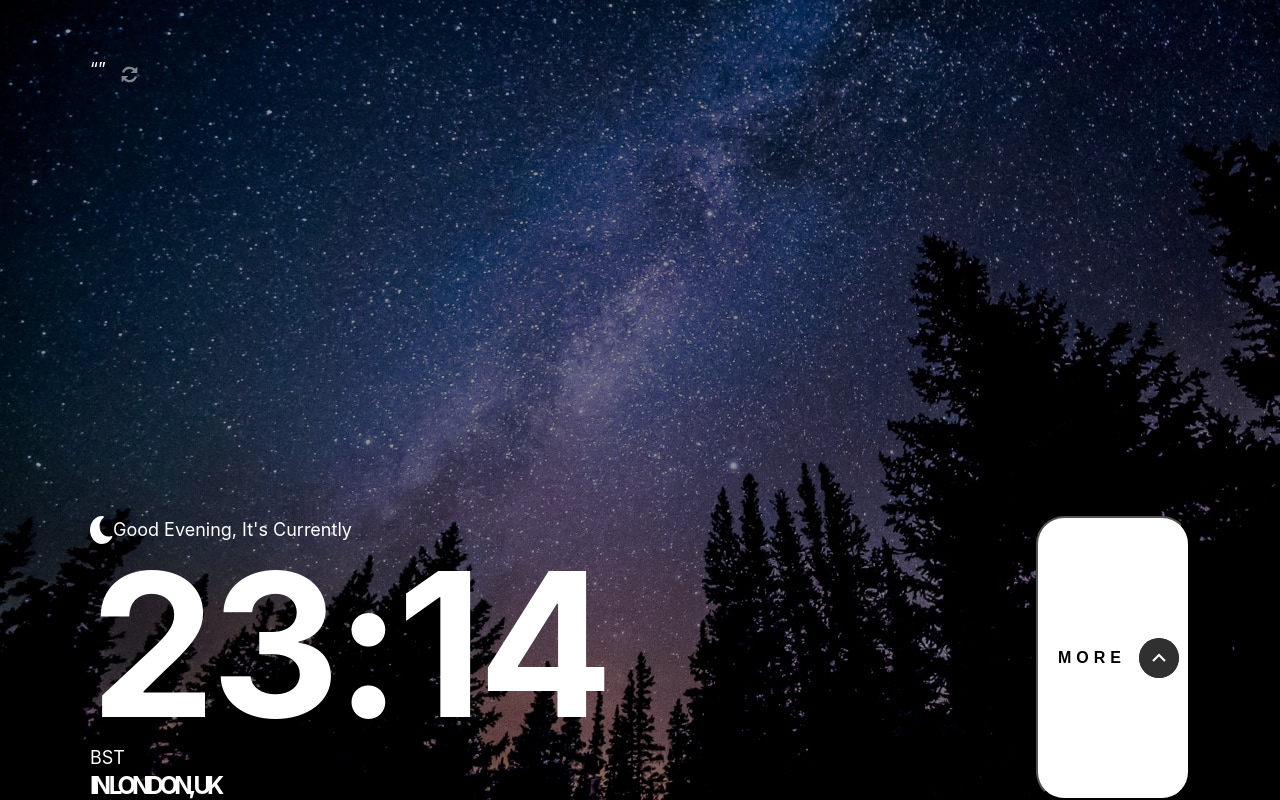
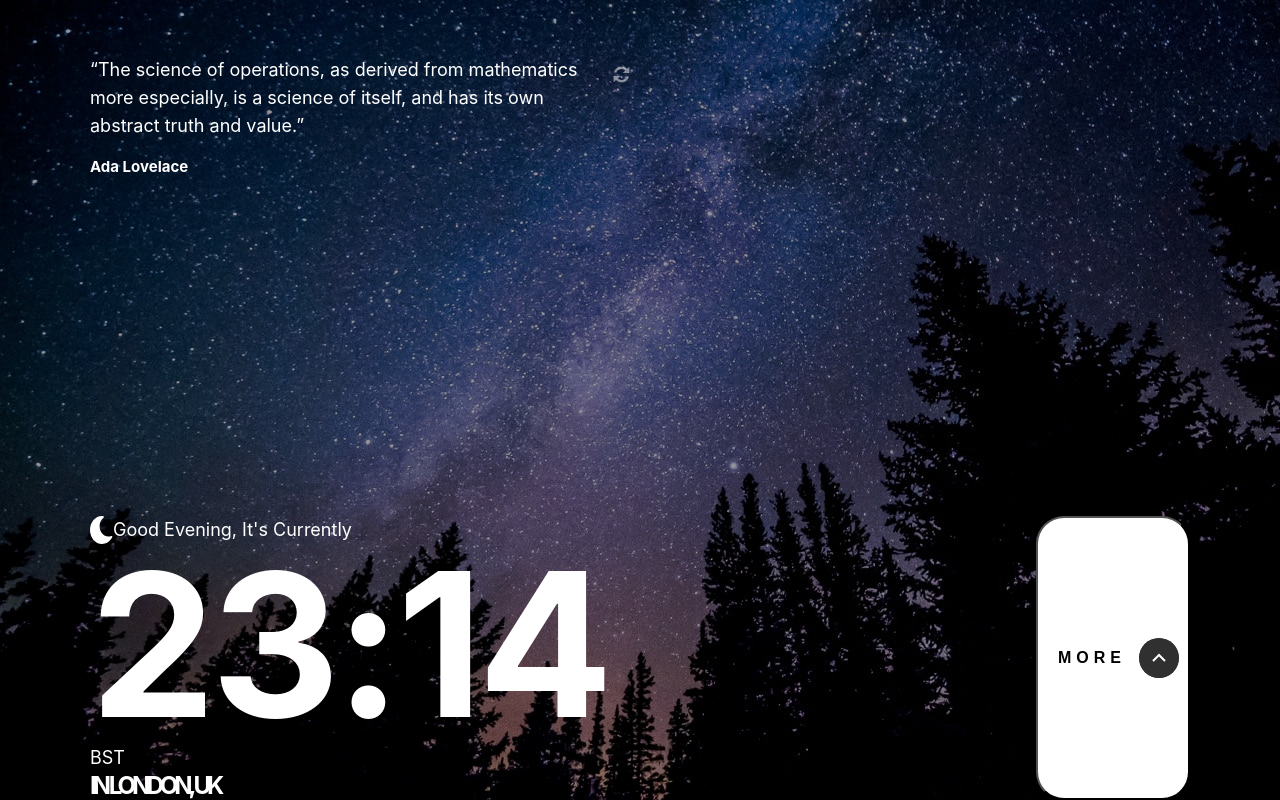
Before and after one commit to pronoia9/pun-manteau, a React (Vite) app: page / in a window 1280 px wide. Built offline with nearby package versions, Linux system fonts and the light colour scheme; no server answers.

Commit message:
use defaultQuote as init data

```diff
--- a/src/components/Quote.jsx
+++ b/src/components/Quote.jsx
@@ -1,12 +1,12 @@
+import { useState } from 'react';
 import styled from 'styled-components';
 
-import { rem, updateQuote } from '../utils';
-import { useEffect, useState } from 'react';
+import { defaultQuote, rem, updateQuote } from '../utils';
 
 export const Quote = () => {
-  const [data, setData] = useState(null);
+  const [data, setData] = useState(defaultQuote);
 
-  useEffect(() => { !data && updateQuote(setData); }, [data]);
+  // useEffect(() => { !data && updateQuote(setData); }, [data]);
 
   return (
     <Container>
@@ -25,7 +25,7 @@ const Container = styled.div`
   /* display: flex;
   flex-direction: column;
   gap: ${rem(13)}; */
-  `;
+`;
 
 const Top = styled.div`
   /* width: ${rem(540)}; */
@@ -50,11 +50,9 @@ const Top = styled.div`
 `;
 
 const Text = styled.h5`
-  margin: 0;
   font-weight: normal;
 `;
 
 const Author = styled.h6`
-  margin: 0;
   letter-spacing: 0;
 `;
```
